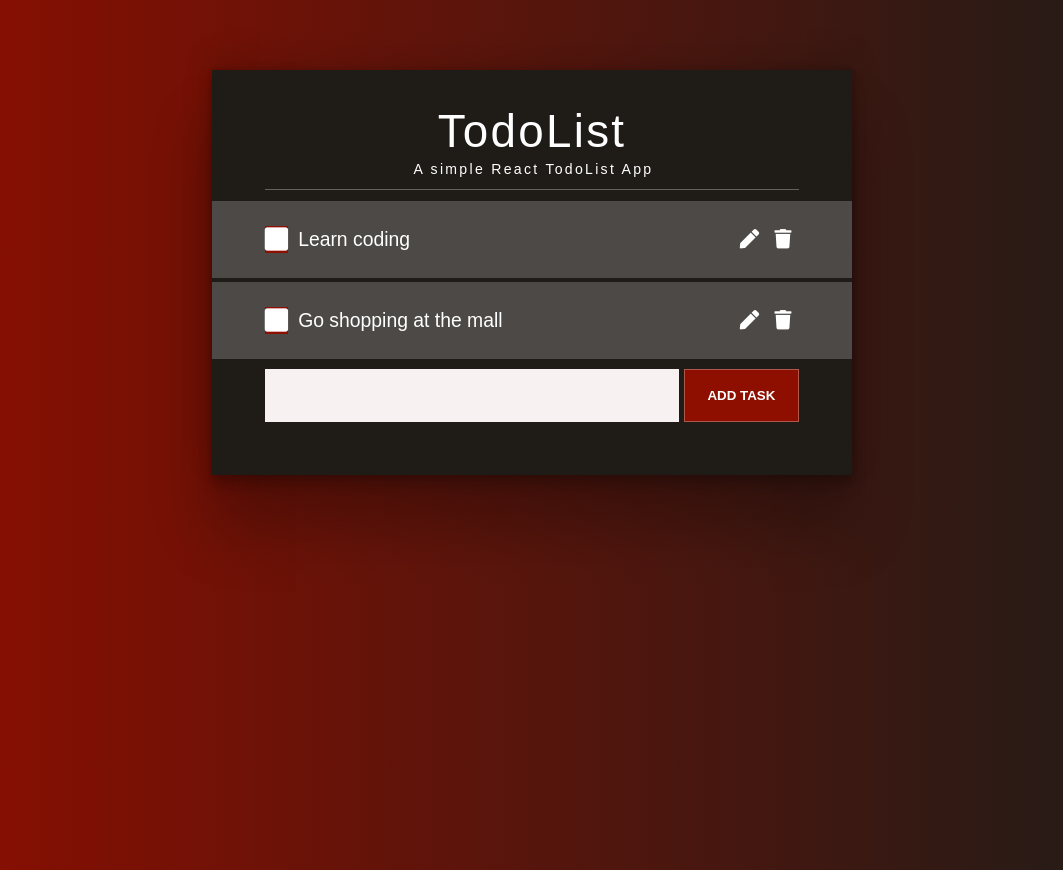
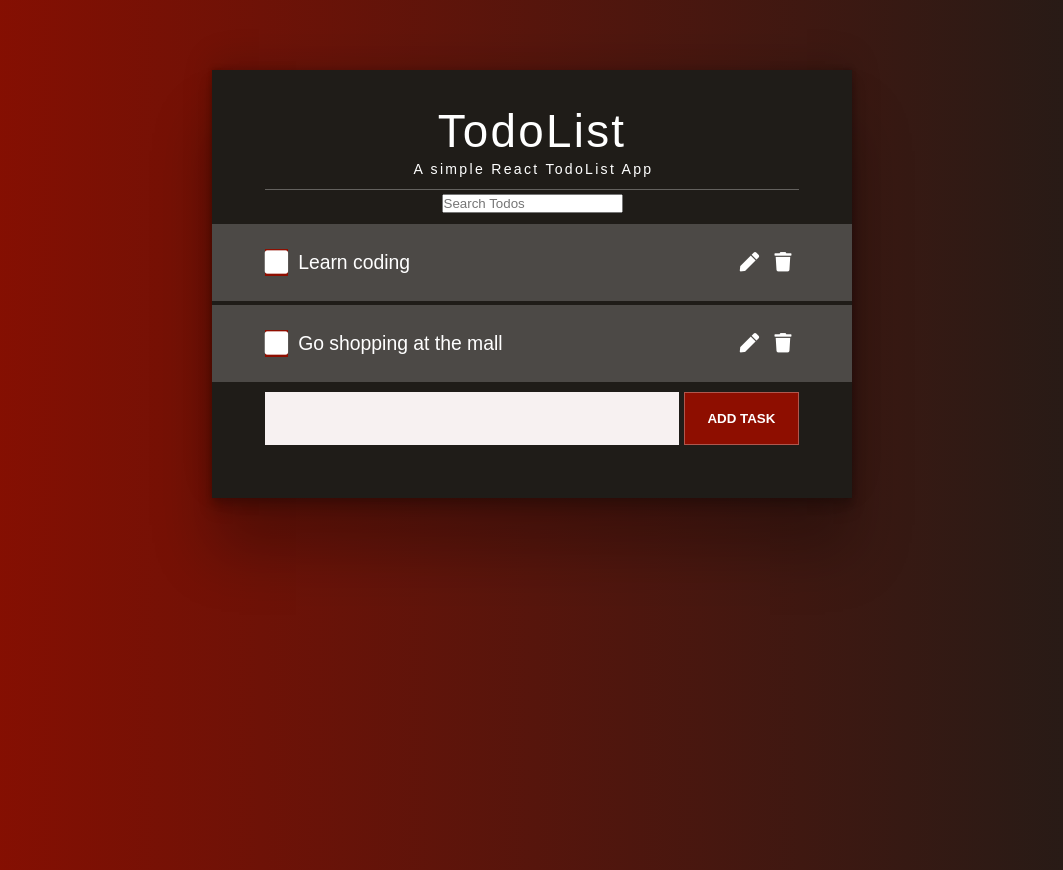
Before and after one commit to JohnMwendwa/todolist, a React (Create React App) app: page / in a window 1280 px wide. Shown: the whole page, without its empty margins (108-1171 px from the left). Built offline with nearby package versions, Linux system fonts and the light colour scheme; the HTML template or start-up script is replaced by a standard one.

Commit message:
import the SearchTodos component

```diff
--- a/src/components/TodoList.js
+++ b/src/components/TodoList.js
@@ -1,22 +1,26 @@
-import React, { useContext } from 'react'
-import Todo from './Todo'
-import {TodosContext} from '../context/todos.context'
-import './TodoList.css';
+import React, { useContext, useState } from "react";
+import Todo from "./Todo";
+import { TodosContext } from "../context/todos.context";
+import "./TodoList.css";
+import SearchTodos from "./SearchTodos";
+
 function TodoList() {
-    const todos = useContext(TodosContext);
-    const tasks = todos.map(todo =>(
-      <Todo
+  const [searchTerm, setSearchTerm] = useState("");
+  const todos = useContext(TodosContext);
+  const tasks = todos.map((todo) => (
+    <Todo
       key={todo.id}
       id={todo.id}
       todo={todo.task}
       completed={todo.completed}
-      />
-  ))
+    />
+  ));
   return (
-    <div className='TodoList'>
-     <ul>{tasks}</ul>
+    <div className="TodoList">
+      <SearchTodos setSearch={setSearchTerm} />
+      <ul>{tasks}</ul>
     </div>
-  )
+  );
 }
 
-export default TodoList
+export default TodoList;
```
